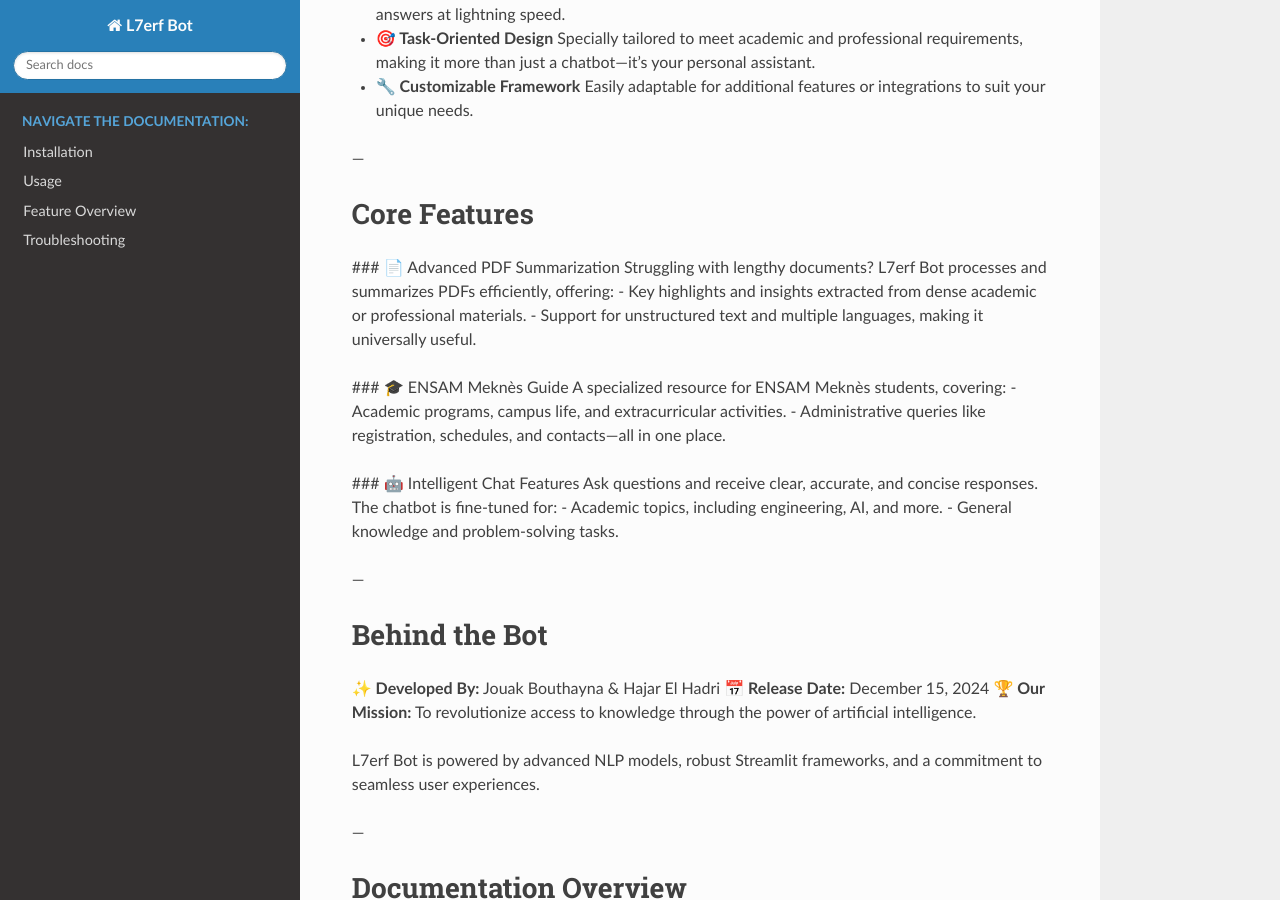
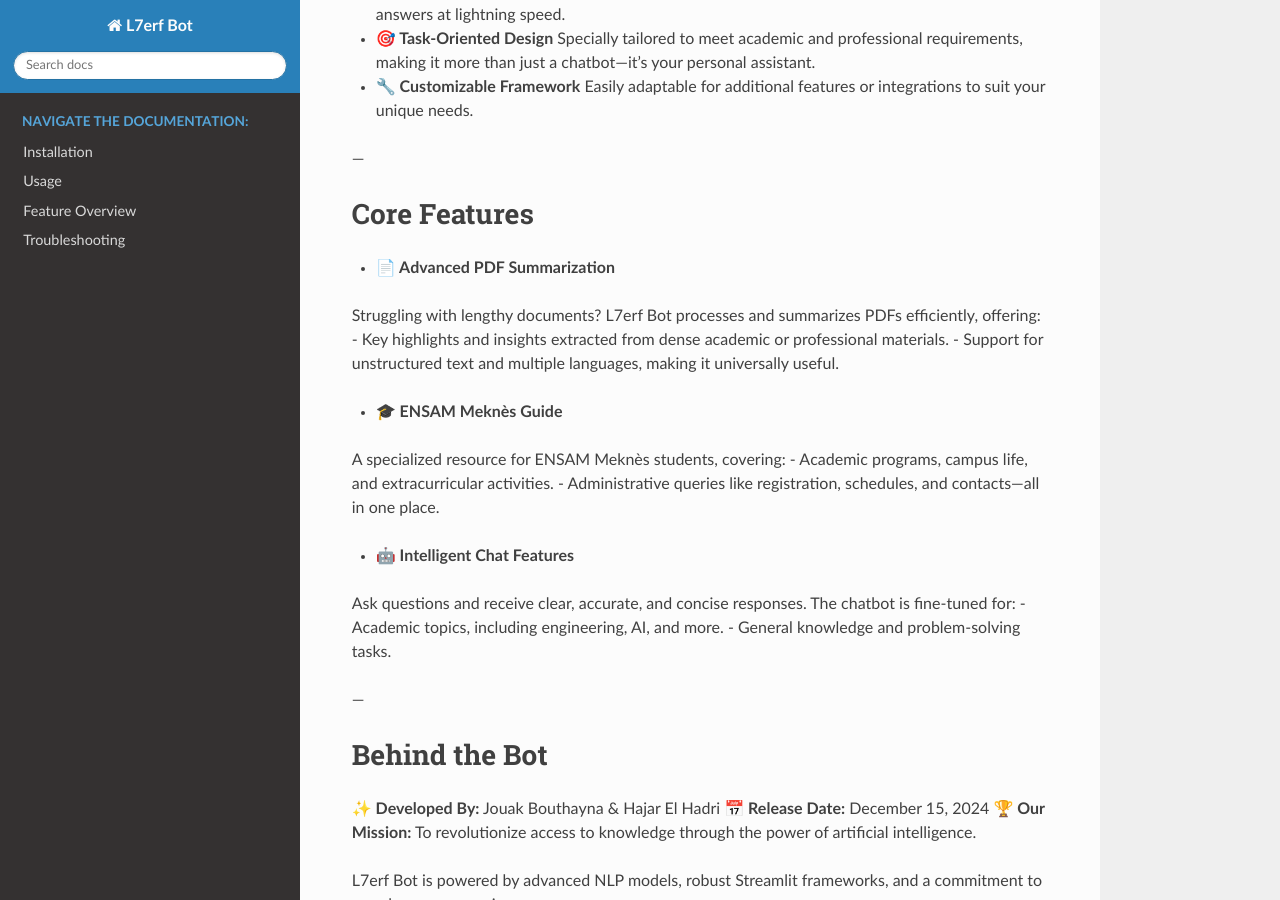
Before and after one commit to BettyJk/L7erf, a Sphinx documentation site: the page built from docs/index.rst, in a window 1280 px wide and 900 px high, scrolled down 578 px. Built offline with Sphinx 7.4.7 and the Read the Docs theme 3.1.0, drawn with Linux system fonts in a browser that asks for light colours; pages that are not in the unit, such as notebooks, are missing from menus.

```diff
--- a/docs/index.rst
+++ b/docs/index.rst
@@ -29,17 +29,18 @@ Here's why **L7erf Bot** stands out:
 Core Features
 =============
 
-### 📄 Advanced PDF Summarization
+
+- **📄 Advanced PDF Summarization**
 Struggling with lengthy documents? L7erf Bot processes and summarizes PDFs efficiently, offering:
 - Key highlights and insights extracted from dense academic or professional materials.
 - Support for unstructured text and multiple languages, making it universally useful.
 
-### 🎓 ENSAM Meknès Guide
+- **🎓 ENSAM Meknès Guide**
 A specialized resource for ENSAM Meknès students, covering:
 - Academic programs, campus life, and extracurricular activities.
 - Administrative queries like registration, schedules, and contacts—all in one place.
 
-### 🤖 Intelligent Chat Features
+- **🤖 Intelligent Chat Features**
 Ask questions and receive clear, accurate, and concise responses. The chatbot is fine-tuned for:
 - Academic topics, including engineering, AI, and more.
 - General knowledge and problem-solving tasks.
```
